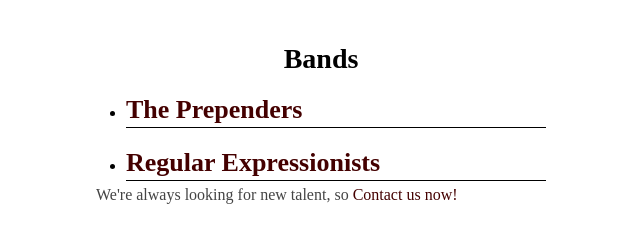
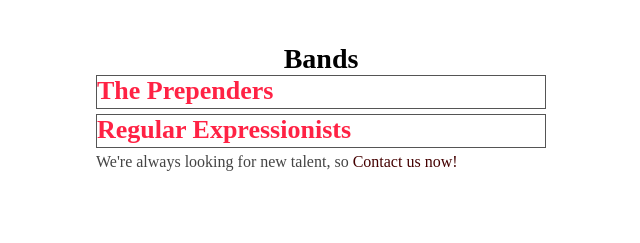
Before and after one commit to erick2014/Learning-css, a plain HTML site: page bands.html in a window 1280 px wide. Shown: the part 87-330 px from the top of the page, without its empty margins (319-959 px from the left). Drawn offline with Linux system fonts and the light colour scheme.

Commit message:
Cleaning up the bands.html page.

```diff
--- a/bands.html
+++ b/bands.html
@@ -16,7 +16,7 @@
 
     <div class="content-section">
       <h2>Bands</h2>
-      <ul>
+      <ul class="bands-list">
         <li>
           <h3><a href="prependers-band.html">The Prependers</a></h3>
         </li>
--- a/main.css
+++ b/main.css
@@ -85,3 +85,17 @@
     padding:10px 5px;
     margin-bottom: 5px;
   }
+  .bands-list a{
+    color:#ff2244;
+  }
+  .bands-list li{
+    border:1px solid #555555;
+  }
+  .bands-list h3{
+    border-bottom: 0;
+    margin:0;
+  }
+  ul.bands-list{
+    list-style-type:none;
+    padding-left:0;
+  }
```
